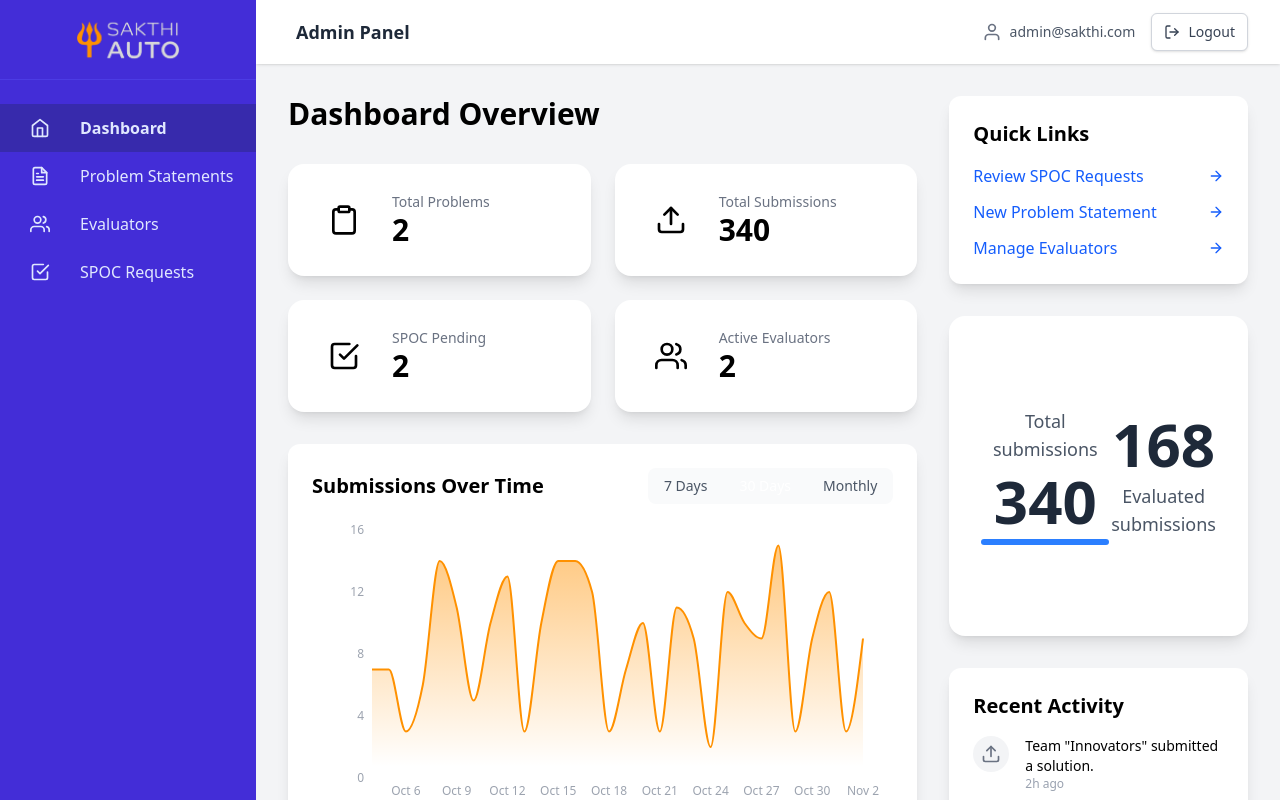
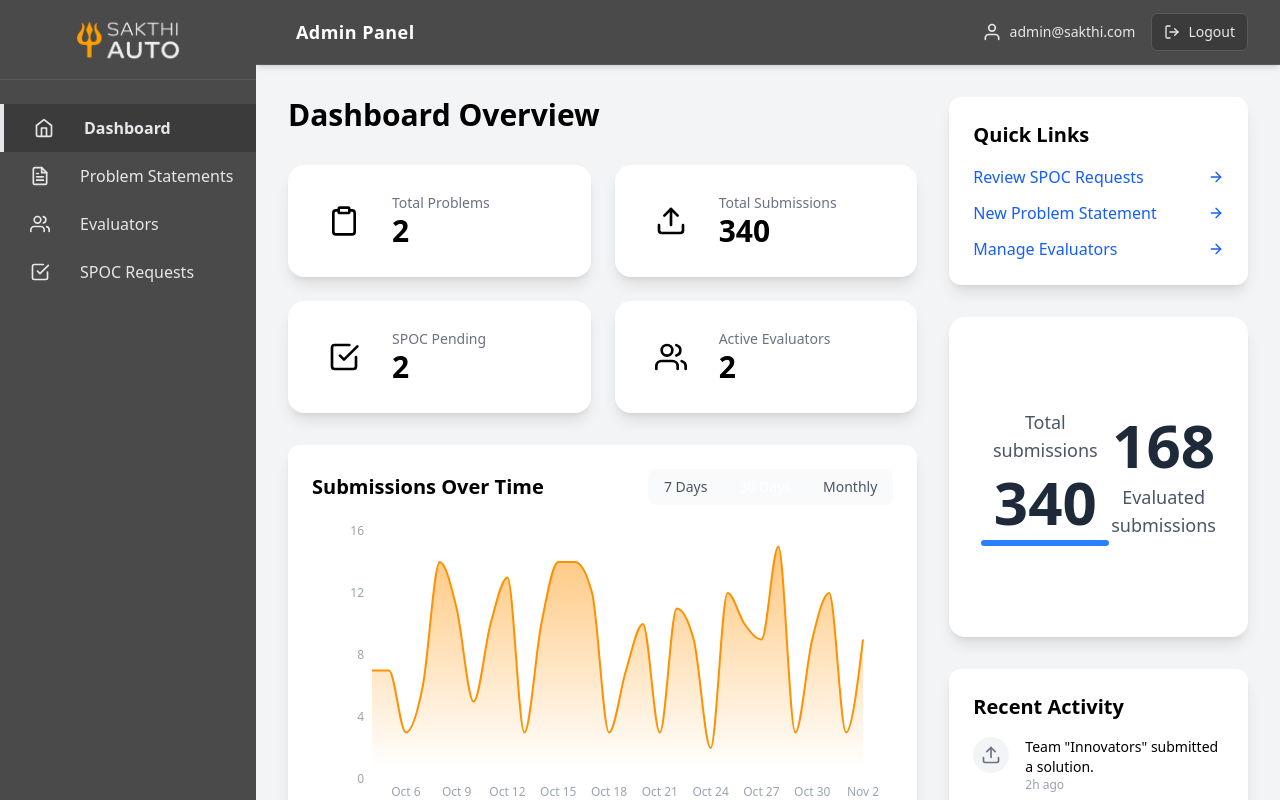
Before and after one commit to damodara2006/Project_SFS, a React (Vite) app in the folder frontend/: page /admin/dashboard in a window 1280 px wide. Shown: the top 800 px of the page. Built offline with nearby package versions, Linux system fonts and the light colour scheme.

Commit message:
theme updation

```diff
--- a/frontend/src/components/admin/AdminHeader.jsx
+++ b/frontend/src/components/admin/AdminHeader.jsx
@@ -7,28 +7,35 @@ const AdminHeader = ({ setIsOpen }) => {
   };
 
   return (
-    <header className="sticky top-0 z-10 bg-white shadow-sm">
+    <header className="sticky top-0 z-10 bg-[#4A4A4A] shadow-md border-b border-[#5A5A5A]">
       <div className="flex h-16 items-center justify-between px-4 sm:px-6 lg:px-8">
+        {/* Left Section */}
         <div className="flex items-center">
+          {/* Mobile menu button */}
           <button
             onClick={() => setIsOpen(true)}
-            className="rounded-md p-2 text-gray-600 hover:bg-gray-100 lg:hidden"
+            className="rounded-md p-2 text-gray-200 hover:text-primary-accent hover:bg-[#3b3b3b] lg:hidden"
             aria-label="Open sidebar"
           >
             <FiMenu size={24} />
           </button>
-          <h1 className="ml-2 text-lg font-bold text-gray-800">
+          <h1 className="ml-2 text-lg font-bold text-white tracking-wide">
             Admin Panel
           </h1>
         </div>
+
+        {/* Right Section */}
         <div className="flex items-center space-x-4">
-          <div className="hidden sm:flex items-center text-sm text-gray-600">
-            <FiUser className="mr-2 h-5 w-5 text-gray-500" />
+          {/* User Info */}
+          <div className="hidden sm:flex items-center text-sm text-gray-200">
+            <FiUser className="mr-2 h-5 w-5 text-primary-accent" />
             <span className="font-medium">admin@sakthi.com</span>
           </div>
+
+          {/* Logout Button */}
           <button
             onClick={handleLogout}
-            className="flex items-center justify-center rounded-md border border-gray-300 bg-white px-3 py-2 text-sm font-medium text-gray-700 shadow-sm hover:bg-gray-50"
+            className="flex items-center justify-center rounded-md border border-[#5A5A5A] bg-[#3b3b3b] px-3 py-2 text-sm font-medium text-gray-200 hover:bg-primary-accent hover:text-white transition-colors duration-200"
           >
             <FiLogOut className="mr-2 h-4 w-4" />
             <span className="hidden sm:inline">Logout</span>
--- a/frontend/src/components/admin/AdminSidebar.jsx
+++ b/frontend/src/components/admin/AdminSidebar.jsx
@@ -1,8 +1,6 @@
 import React from 'react';
 import { NavLink } from 'react-router-dom';
 import { FiHome, FiFileText, FiUsers, FiCheckSquare, FiX } from 'react-icons/fi';
-
-// Import your logo from the assets folder
 import yourLogo from '../../assets/image.png';
 
 const NavItem = ({ to, icon, children, isExpanded, onClick }) => (
@@ -10,8 +8,9 @@ const NavItem = ({ to, icon, children, isExpanded, onClick }) => (
     to={to}
     onClick={onClick}
     className={({ isActive }) =>
-      `flex items-center h-12 text-indigo-100 transition-colors duration-200 hover:bg-indigo-600 ${
-        isActive ? 'bg-indigo-800 font-semibold' : ''
+      `flex items-center h-12 text-gray-200 transition-colors duration-200
+       hover:text-primary-accent hover:bg-[#3b3b3b] ${
+        isActive ? 'text-primary-accent font-semibold border-l-4 border-primary-accent bg-[#3b3b3b]' : ''
       }`
     }
   >
@@ -35,47 +34,62 @@ const AdminSidebar = ({ isMobileOpen, setMobileOpen, isExpanded, setIsExpanded }
     <>
       {/* --- DESKTOP SIDEBAR --- */}
       <aside
-        className={`hidden bg-indigo-700 lg:fixed lg:inset-y-0 lg:z-20 lg:flex lg:flex-col transition-all duration-300 ease-in-out ${
+        className={`hidden bg-[#4A4A4A] lg:fixed lg:inset-y-0 lg:z-20 lg:flex lg:flex-col transition-all duration-300 ease-in-out ${
           isExpanded ? 'w-64' : 'w-20'
         }`}
         onMouseEnter={() => setIsExpanded(true)}
         onMouseLeave={() => setIsExpanded(false)}
       >
         {/* --- LOGO SECTION --- */}
-        <div className="flex h-20 items-center justify-center flex-shrink-0 overflow-hidden border-b border-indigo-500/30 px-4">
-          {/* THE FIX: Added 'object-contain' and adjusted size classes */}
+        <div className="flex h-20 items-center justify-center flex-shrink-0 overflow-hidden border-b border-[#5A5A5A] px-4">
           <img
             src={yourLogo}
             alt="Solve for Sakthi Logo"
-            className="w-full max-h-12 object-contain transition-all duration-300"
+            className="w-full max-h-12 object-contain transition-all duration-300 brightness-110"
           />
         </div>
 
         <nav className="flex-grow mt-6">
-          <NavItem to="/admin/dashboard" icon={<FiHome size={20} />} isExpanded={isExpanded}>Dashboard</NavItem>
-          <NavItem to="/admin/problems" icon={<FiFileText size={20} />} isExpanded={isExpanded}>Problem Statements</NavItem>
-          <NavItem to="/admin/evaluators" icon={<FiUsers size={20} />} isExpanded={isExpanded}>Evaluators</NavItem>
-          <NavItem to="/admin/spoc-approvals" icon={<FiCheckSquare size={20} />} isExpanded={isExpanded}>SPOC Requests</NavItem>
+          <NavItem to="/admin/dashboard" icon={<FiHome size={20} />} isExpanded={isExpanded}>
+            Dashboard
+          </NavItem>
+          <NavItem to="/admin/problems" icon={<FiFileText size={20} />} isExpanded={isExpanded}>
+            Problem Statements
+          </NavItem>
+          <NavItem to="/admin/evaluators" icon={<FiUsers size={20} />} isExpanded={isExpanded}>
+            Evaluators
+          </NavItem>
+          <NavItem to="/admin/spoc-approvals" icon={<FiCheckSquare size={20} />} isExpanded={isExpanded}>
+            SPOC Requests
+          </NavItem>
         </nav>
       </aside>
 
-      {/* --- MOBILE SIDEBAR (UNCHANGED) --- */}
+      {/* --- MOBILE SIDEBAR --- */}
       <aside
-        className={`fixed inset-y-0 left-0 z-40 w-64 bg-indigo-700 transition-transform duration-300 ease-in-out lg:hidden ${
+        className={`fixed inset-y-0 left-0 z-40 w-64 bg-[#4A4A4A] transition-transform duration-300 ease-in-out lg:hidden ${
           isMobileOpen ? 'translate-x-0' : '-translate-x-full'
         }`}
       >
-        <div className="flex items-center justify-between h-16 border-b border-indigo-500/30 px-4">
+        <div className="flex items-center justify-between h-16 border-b border-[#5A5A5A] px-4">
           <span className="text-lg font-semibold text-white">Menu</span>
-          <button onClick={closeMobileSidebar} className="p-2 text-indigo-200 hover:text-white">
+          <button onClick={closeMobileSidebar} className="p-2 text-gray-400 hover:text-primary-accent">
             <FiX size={24} />
           </button>
         </div>
         <nav className="flex-grow mt-6" onClick={closeMobileSidebar}>
-            <NavItem to="/admin/dashboard" icon={<FiHome size={20} />} isExpanded={true}>Dashboard</NavItem>
-            <NavItem to="/admin/problems" icon={<FiFileText size={20} />} isExpanded={true}>Problem Statements</NavItem>
-            <NavItem to="/admin/evaluators" icon={<FiUsers size={20} />} isExpanded={true}>Evaluators</NavItem>
-            <NavItem to="/admin/spoc-approvals" icon={<FiCheckSquare size={20} />} isExpanded={true}>SPOC Requests</NavItem>
+          <NavItem to="/admin/dashboard" icon={<FiHome size={20} />} isExpanded={true}>
+            Dashboard
+          </NavItem>
+          <NavItem to="/admin/problems" icon={<FiFileText size={20} />} isExpanded={true}>
+            Problem Statements
+          </NavItem>
+          <NavItem to="/admin/evaluators" icon={<FiUsers size={20} />} isExpanded={true}>
+            Evaluators
+          </NavItem>
+          <NavItem to="/admin/spoc-approvals" icon={<FiCheckSquare size={20} />} isExpanded={true}>
+            SPOC Requests
+          </NavItem>
         </nav>
       </aside>
     </>
```
